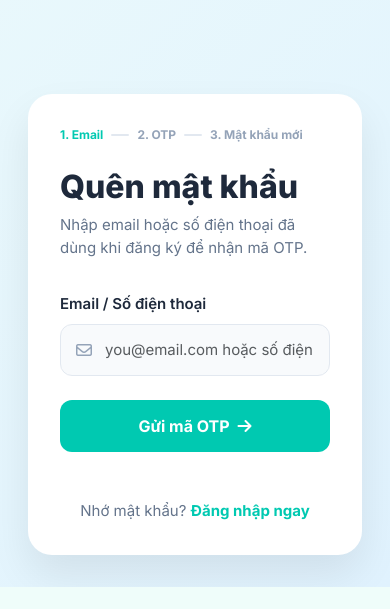
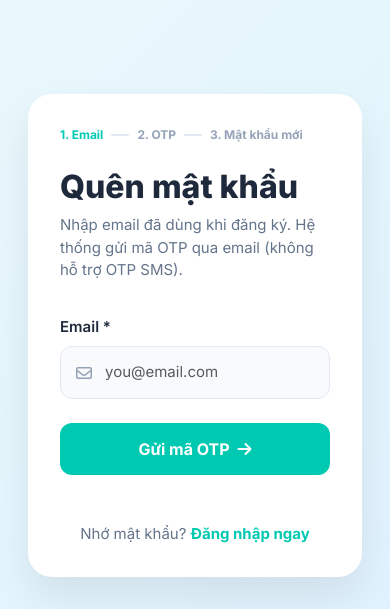
Before and after one commit to twi-van/gymfinder-web, a PHP site: page /pages/auth/forgot_password.php in a window 390 px wide. Shown: the part 836-1445 px from the top of the page. Before the commit the page ends 1423 px from the top, so only its background shows below. Run offline with PHP 8.4, Linux system fonts and the light colour scheme.

Commit message:
fix: restrict forgot-password OTP to email only
Remove phone/SMS option from the reset flow so OTP channel matches email delivery.

Co-authored-by: Cursor <cursoragent@cursor.com>

```diff
--- a/backend/auth.php
+++ b/backend/auth.php
@@ -226,12 +226,15 @@ function gf_password_reset_mask_login(string $login, ?array $user): string
 
 function gf_password_reset_begin(string $login): array
 {
-    $login = trim($login);
-    if ($login === '' || mb_strlen($login) > 120) {
-        return ['ok' => false, 'error' => 'Vui lòng nhập email hoặc số điện thoại đã đăng ký.'];
+    // Quên mật khẩu chỉ qua email OTP (không SMS / không tra theo SĐT).
+    $login = strtolower(trim($login));
+    if ($login === '' || mb_strlen($login) > 255 || !filter_var($login, FILTER_VALIDATE_EMAIL)) {
+        return ['ok' => false, 'error' => 'Vui lòng nhập email đã đăng ký để nhận mã OTP.'];
     }
 
-    $user = gf_find_user_by_login($login);
+    $st = gf_pdo()->prepare('SELECT * FROM users WHERE email = ? LIMIT 1');
+    $st->execute([$login]);
+    $user = $st->fetch() ?: null;
     $mask = gf_password_reset_mask_login($login, $user);
     $expiresTs = time() + 600;
     $otp = str_pad((string) random_int(0, 999999), 6, '0', STR_PAD_LEFT);
--- a/pages/auth/forgot_password.php
+++ b/pages/auth/forgot_password.php
@@ -65,21 +65,22 @@ require dirname(__DIR__, 2) . '/includes/layout_head.php';
                         <span class="auth-step">3. Mật khẩu mới</span>
                     </div>
                     <h2 class="auth-card-title">Quên mật khẩu</h2>
-                    <p class="auth-card-subtitle">Nhập email hoặc số điện thoại đã dùng khi đăng ký để nhận mã OTP.</p>
+                    <p class="auth-card-subtitle">Nhập email đã dùng khi đăng ký. Hệ thống gửi mã OTP qua email (không hỗ trợ OTP SMS).</p>
                     <?php if ($error): ?><div class="alert alert-danger"><?= gf_h($error) ?></div><?php endif; ?>
                     <form method="post" id="forgotPasswordForm">
                         <?= gf_csrf_field() ?>
                         <div class="mb-4">
-                            <label class="form-label" for="forgot-login">Email / Số điện thoại</label>
+                            <label class="form-label" for="forgot-login">Email *</label>
                             <div class="auth-input-group">
                                 <i class="fa-regular fa-envelope auth-input-icon"></i>
                                 <input
                                     id="forgot-login"
                                     class="form-control"
+                                    type="email"
                                     name="login"
                                     required
-                                    autocomplete="username"
-                                    placeholder="you@email.com hoặc số điện thoại"
+                                    autocomplete="email"
+                                    placeholder="you@email.com"
                                     value="<?= gf_h($loginValue) ?>"
                                 >
                             </div>
--- a/pages/auth/forgot_verify_otp.php
+++ b/pages/auth/forgot_verify_otp.php
@@ -127,7 +127,7 @@ require dirname(__DIR__, 2) . '/includes/layout_head.php';
                     </form>
 
                     <p class="text-center mt-4 mb-0" style="font-size:15px;color:#64748b">
-                        <a class="text-secondary text-decoration-none" href="<?= gf_h(gf_url('pages/auth/forgot_password.php')) ?>">← Đổi email / số điện thoại</a>
+                        <a class="text-secondary text-decoration-none" href="<?= gf_h(gf_url('pages/auth/forgot_password.php')) ?>">← Đổi email</a>
                     </p>
                 </div>
             </div>
```
Also changed, not shown: docs/GymFinder_HuongDanChay.md (+1 -1 lines), README.md, 3 other files.
